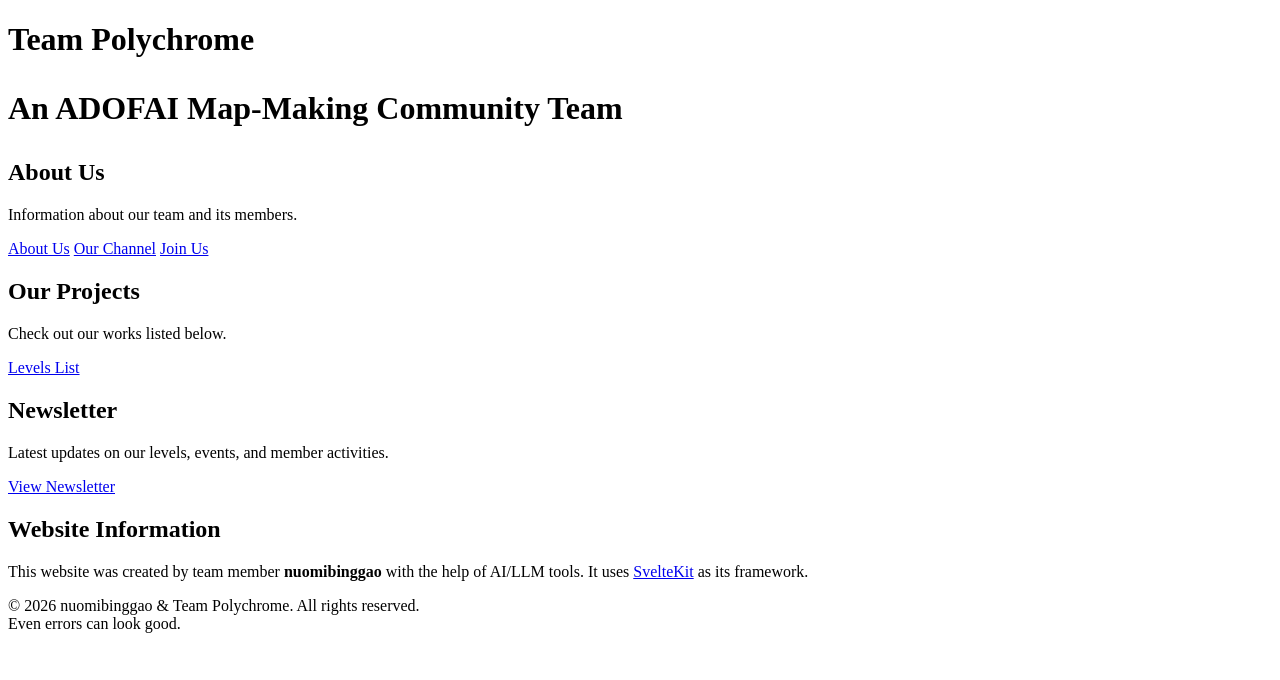
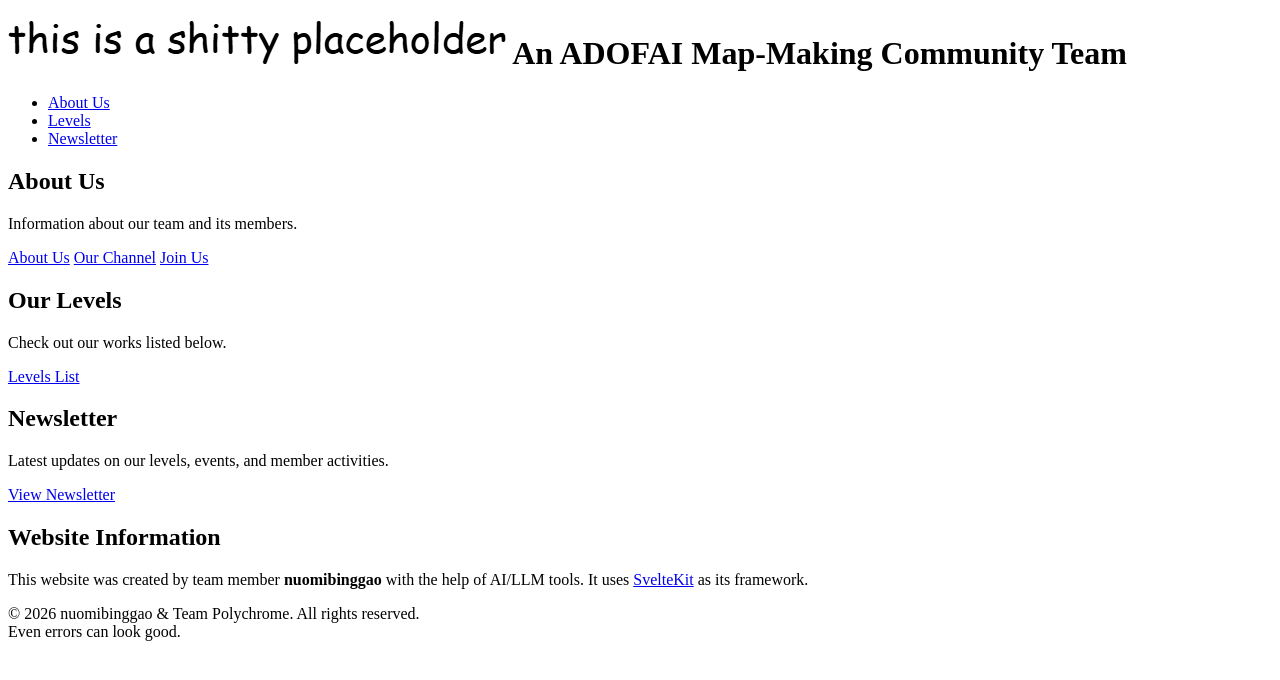
Before and after one commit to nuomibinggao/Team-Polychrome-Website, a SvelteKit app: page / in a window 1280 px wide. Shown: the top 680 px of the page. Built offline with nearby package versions, Linux system fonts and the light colour scheme.

Commit message:
Added nav bar structure Added placeholder

```diff
--- a/src/routes/+page.svelte
+++ b/src/routes/+page.svelte
@@ -1,6 +1,15 @@
-<h1>Team Polychrome
-  <p class='subtitle'>An ADOFAI Map-Making Community Team</p>
+<h1>
+  <img src='images/placeholder.png' alt="Team Polychrome Logo" class='team-logo'>
+  An ADOFAI Map-Making Community Team
 </h1>
+
+<nav>
+  <ul>
+    <li><a href='/about'>About Us</a></li>
+    <li><a href='/#'>Levels</a></li>
+    <li><a href='/#'>Newsletter</a></li>
+  </ul>
+</nav>
 
 <section class='about'>
   <div class='content'>
@@ -16,7 +25,7 @@
 
 <section class='projects'>
   <div class='content'>
-    <h2>Our Projects</h2>
+    <h2>Our Levels</h2>
     <p>Check out our works listed below.</p>
   </div>
   <div class='links'>
```
Also changed, not shown: src/routes/about/+page.svelte (+11 -5 lines), static/leveldata.json (+25 -1 lines), static/images/placeholder.png (added).
